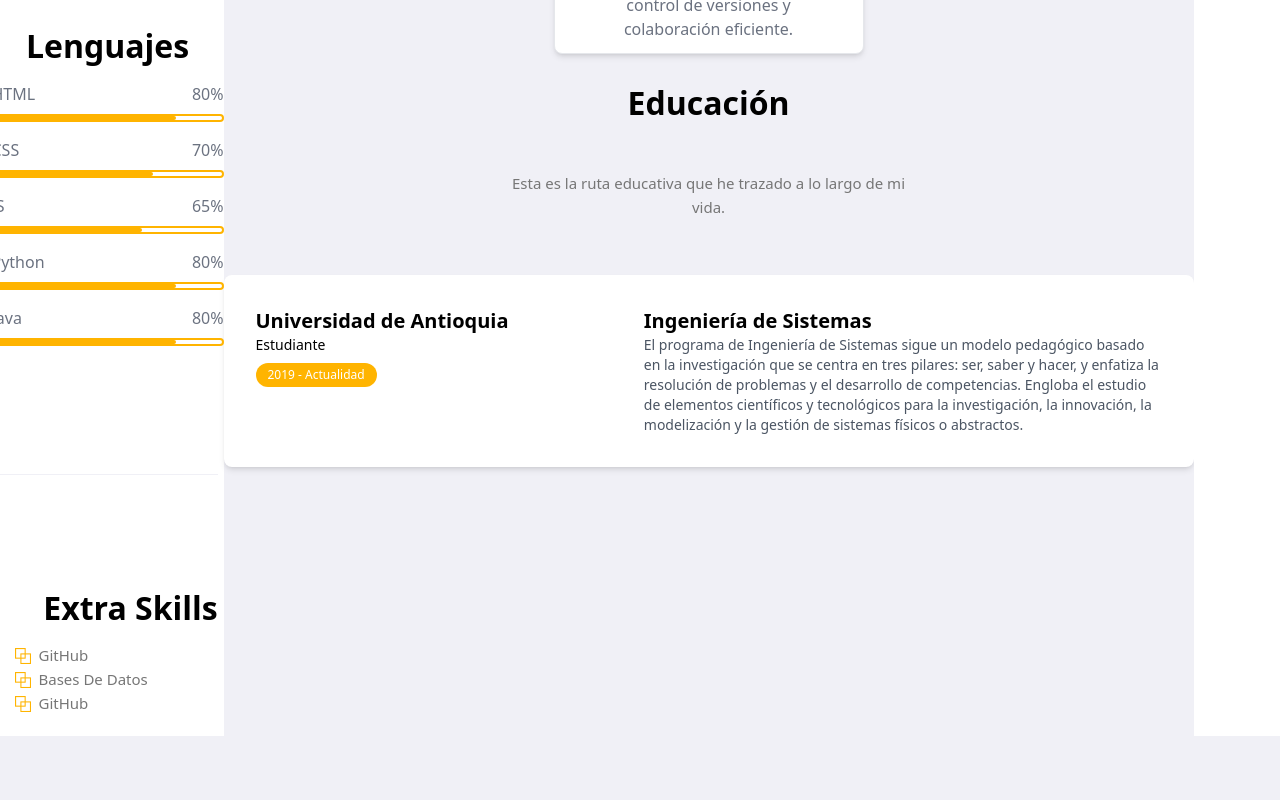
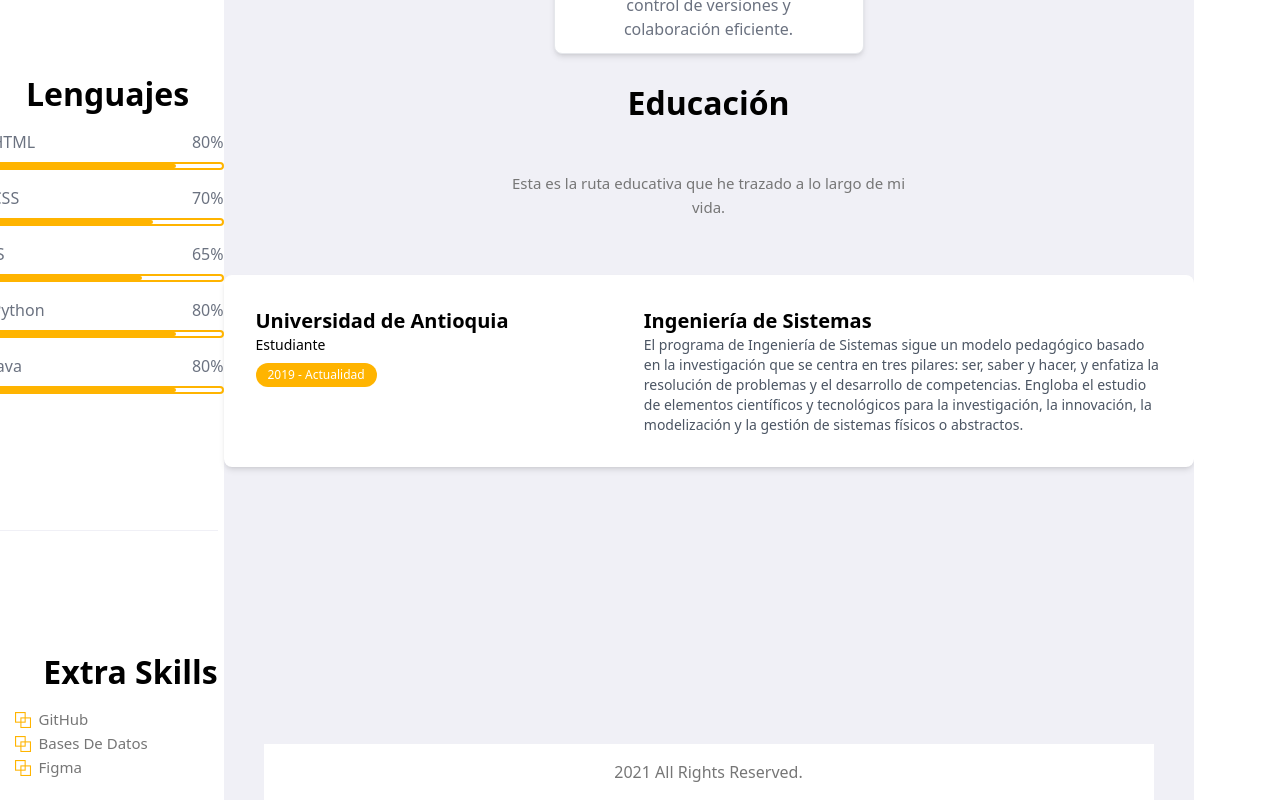
Before and after one commit to 20242-Ingenieria-Web-Udea-MJ/Sebastian-Castellanos-Mejia-Portafolio, a Next.js app: page / in a window 1280 px wide. Shown: the part 1201-2001 px from the top of the page. Before the commit the page ends 1937 px from the top, so only its background shows below. Built offline with nearby package versions, Linux system fonts and the light colour scheme.

Commit message:
actualizacion

```diff
--- a/src/components/molecules/Extraskills.tsx
+++ b/src/components/molecules/Extraskills.tsx
@@ -16,7 +16,7 @@ const Extraskills = () => {
         </div>
          <div className="flex items-center">
               <img src="/icons/icons.png" alt="" className="text-appGray -4 h-4 mr-2" />
-             <h1 className='text-appGray w-[156px] h-[24px] text-[15px]'>GitHub</h1>
+             <h1 className='text-appGray w-[156px] h-[24px] text-[15px]'>Figma</h1>
          </div>
   </div>
   );
--- /dev/null
+++ b/src/components/molecules/Footer.tsx
@@ -0,0 +1,11 @@
+import React from 'react'
+
+const Footer = () => {
+    return (
+      <footer className="bg-white text-appGray w-[890px] py-4 text-center">
+        <p>2021 All Rights Reserved.</p>
+      </footer>
+    );
+  };
+
+  export default Footer;
--- a/src/components/organisms/MainContent.tsx
+++ b/src/components/organisms/MainContent.tsx
@@ -2,6 +2,7 @@ import React from 'react'
 import Inicio from '../molecules/Inicio';
 import Knowledge from '../molecules/Knowledge';
 import Education from '../molecules/Education';
+import Footer from '../molecules/Footer';
 
 const MainContent = () => {
     return (
@@ -10,6 +11,7 @@ const MainContent = () => {
            <Knowledge />
            <div className=' bg-white h-[100px]'></div>
            <Education />
+           <Footer />
       </div>
     );
   };
```
